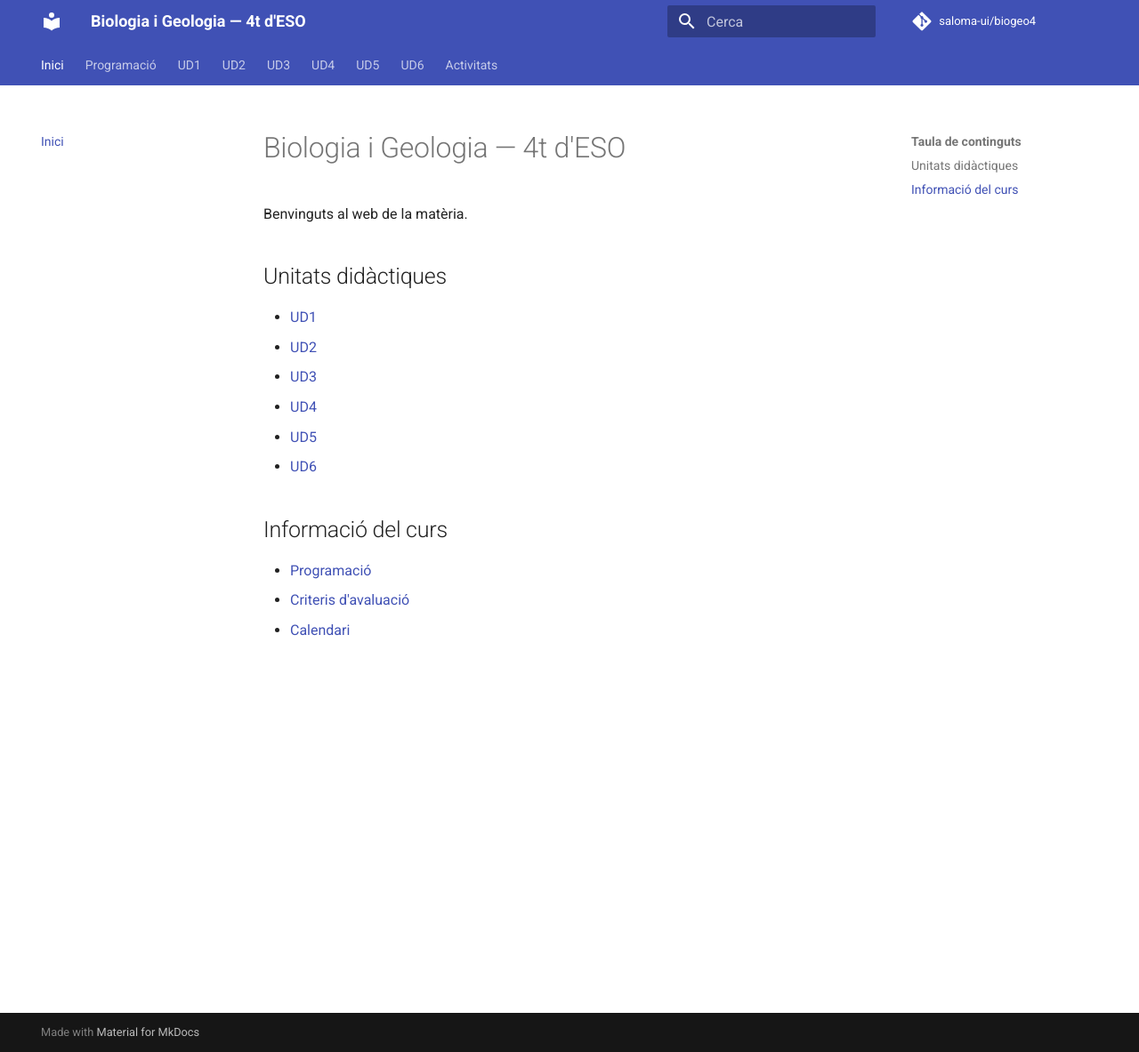
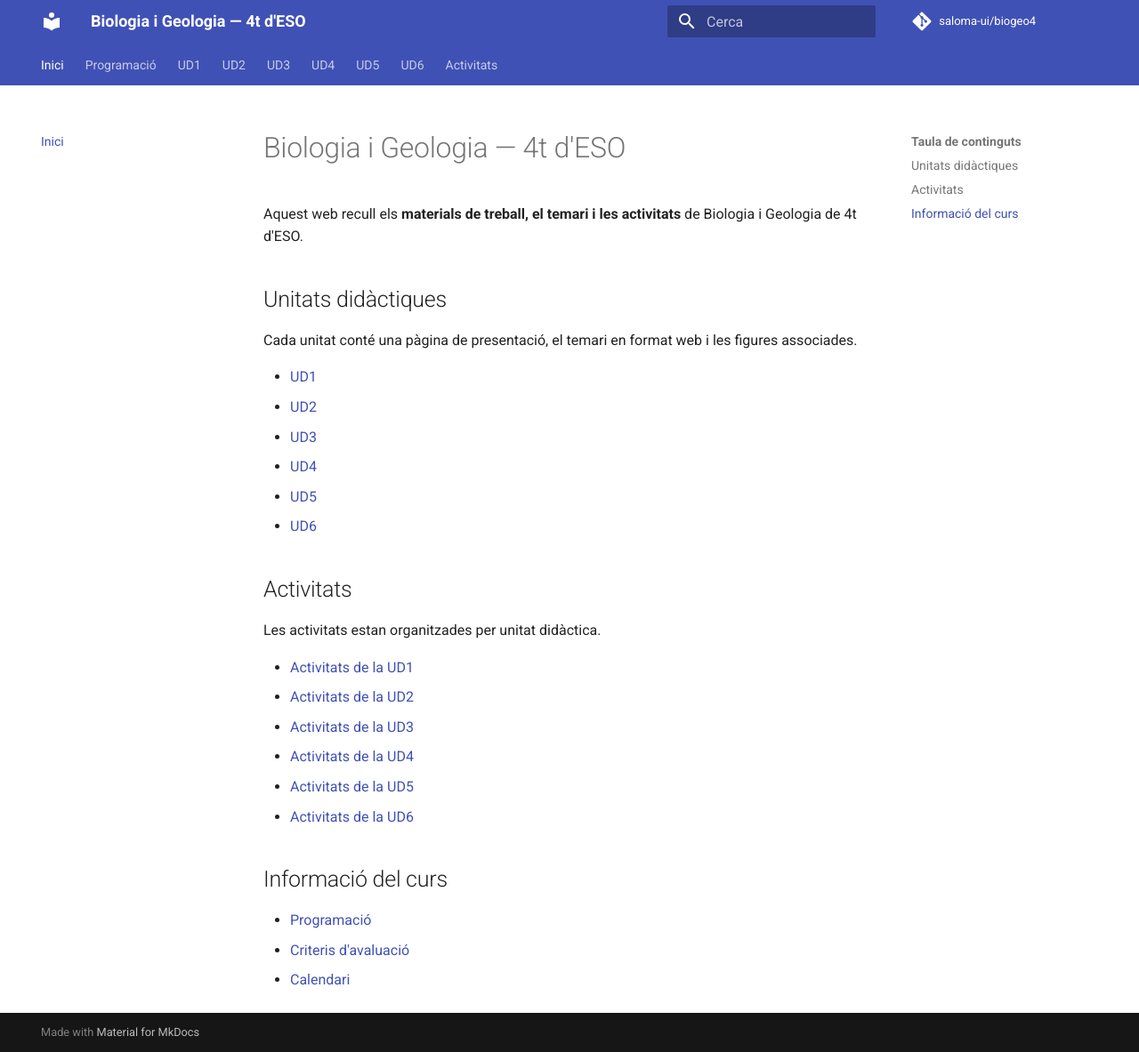
Before and after one commit to saloma-ui/biogeo4, an MkDocs documentation site: the page built from docs/index.md, in a window 1280 px wide and 1183 px high. Shown: the whole window at 89% size. Built offline with MkDocs 1.6.1 and Material for MkDocs 9.7.7, drawn with Linux system fonts in a browser that asks for light colours; comment, search, counter and statistics services are not loaded.

Commit message:
Reconstrueix la pàgina inicial segons la nova estructura

```diff
--- a/docs/index.md
+++ b/docs/index.md
@@ -1,8 +1,10 @@
 # Biologia i Geologia — 4t d'ESO
 
-Benvinguts al web de la matèria.
+Aquest web recull els **materials de treball, el temari i les activitats** de Biologia i Geologia de 4t d'ESO.
 
 ## Unitats didàctiques
+
+Cada unitat conté una pàgina de presentació, el temari en format web i les figures associades.
 
 - [UD1](ud1/index.md)
 - [UD2](ud2/index.md)
@@ -11,6 +13,17 @@ Benvinguts al web de la matèria.
 - [UD5](ud5/index.md)
 - [UD6](ud6/index.md)
 
+## Activitats
+
+Les activitats estan organitzades per unitat didàctica.
+
+- [Activitats de la UD1](activitats/ud1/index.md)
+- [Activitats de la UD2](activitats/ud2/index.md)
+- [Activitats de la UD3](activitats/ud3/index.md)
+- [Activitats de la UD4](activitats/ud4/index.md)
+- [Activitats de la UD5](activitats/ud5/index.md)
+- [Activitats de la UD6](activitats/ud6/index.md)
+
 ## Informació del curs
 
 - [Programació](programacio/index.md)
```
